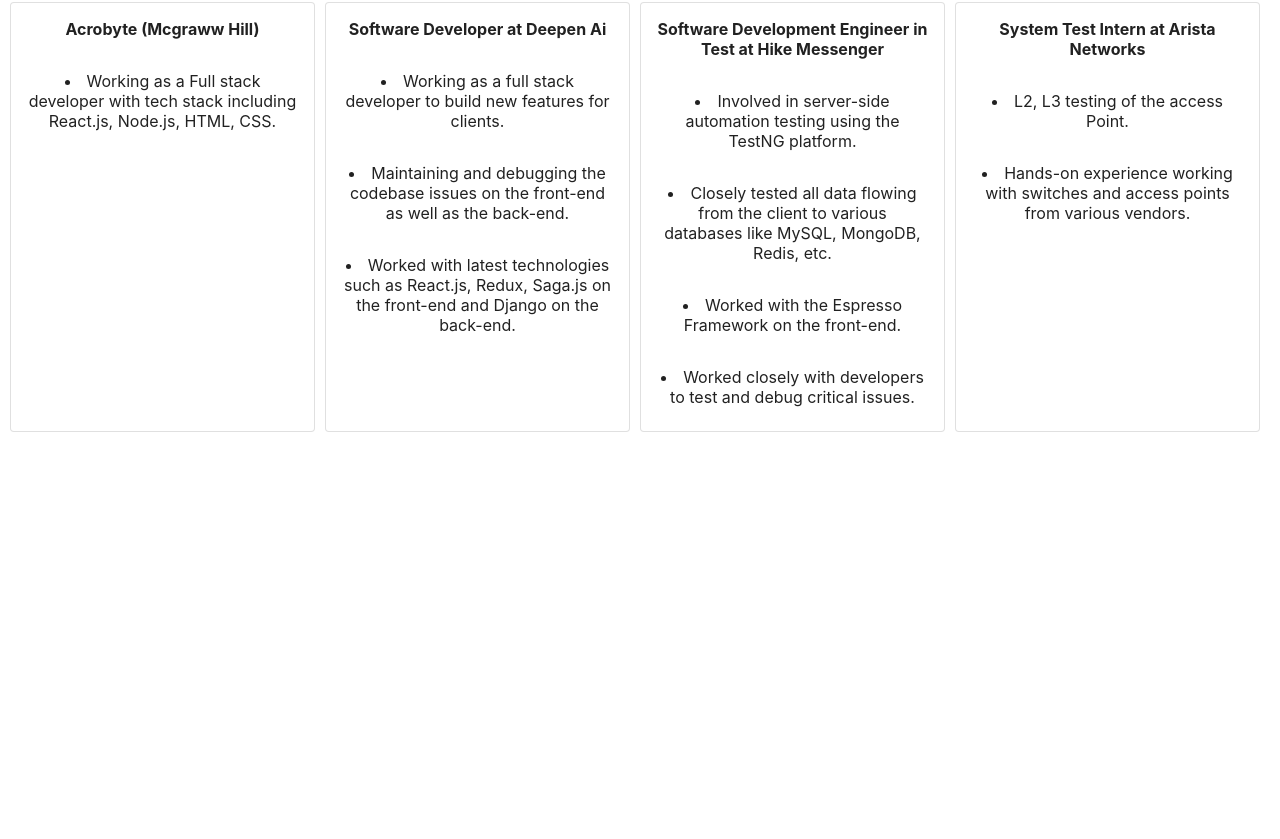
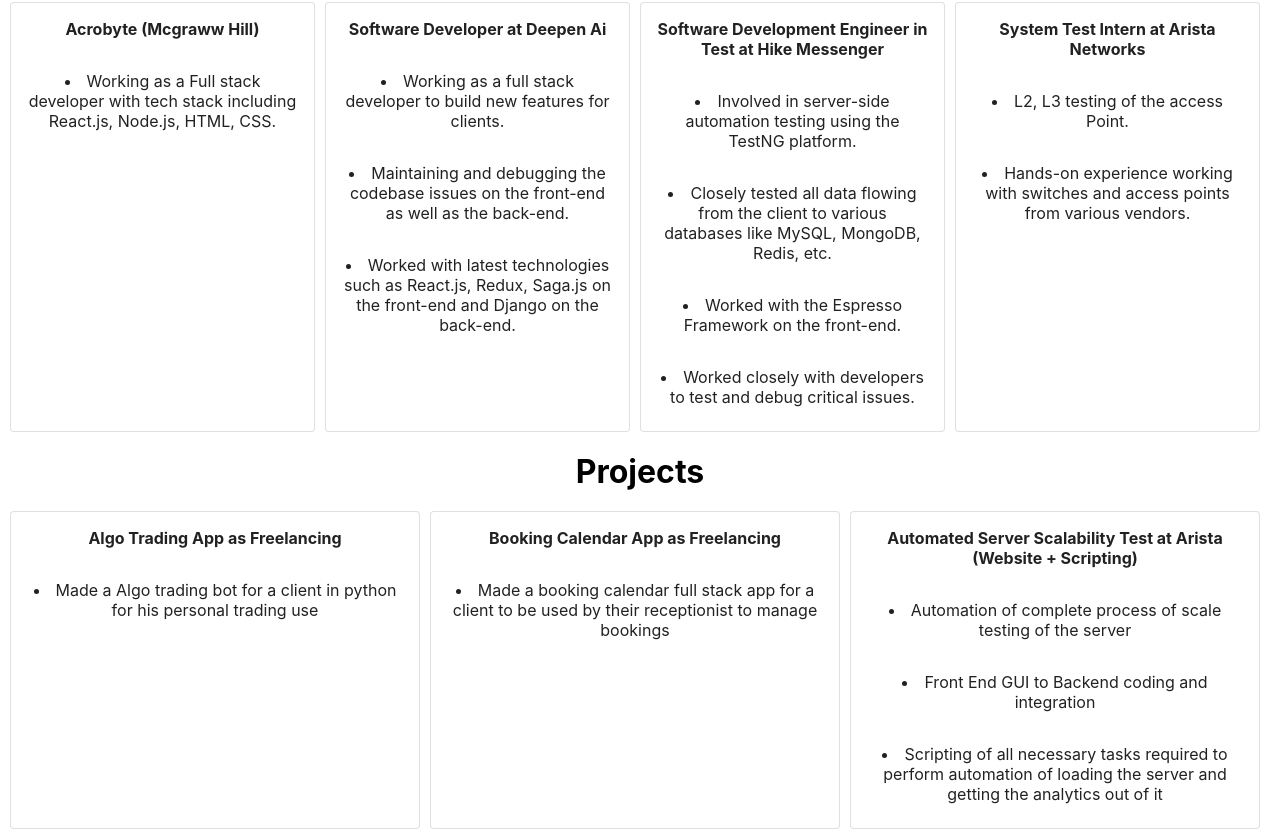
Before and after one commit to medhruv7/react-portfolio, a React (Create React App) app in the folder portfolio/: page / in a window 1280 px wide. Shown: the part 298-1137 px from the top of the page. Before the commit the page ends 800 px from the top, so only its background shows below. Built offline with nearby package versions, Linux system fonts and the light colour scheme; the HTML template or start-up script is replaced by a standard one.

Commit message:
added project section skeleton

```diff
--- a/portfolio/src/App.js
+++ b/portfolio/src/App.js
@@ -1,5 +1,6 @@
 import Home from "./components/Home";
 import Navbar from "./components/Navbar";
+import Projects from "./components/Projects";
 import WorkExperience from "./components/WorkExperience";
 
 function App() {
@@ -8,6 +9,7 @@
       <Navbar />
       <Home />
       <WorkExperience />
+      <Projects />
     </div>
   );
 }
--- /dev/null
+++ b/portfolio/src/components/Projects.js
@@ -0,0 +1,62 @@
+import { Card, CardContent } from "@mui/material";
+
+const Projects = () => {
+  const content = [
+    [
+      "Algo Trading App as Freelancing",
+      "Made a Algo trading bot for a client in python for his personal trading use",
+    ],
+    [
+        "Booking Calendar App as Freelancing",
+        "Made a booking calendar full stack app for a client to be used by their receptionist to manage bookings"
+    ],
+    [
+        "Automated Server Scalability Test at Arista (Website + Scripting)",
+        "Automation of complete process of scale testing of the server",
+        "Front End GUI to Backend coding and integration",
+        "Scripting of all necessary tasks required to perform automation of loading the server and getting the analytics out of it"
+    ]
+  ];
+
+  const cardStyle = {
+    textAlign: "center",
+    marginRight: "10px",
+    flex: "1",
+  };
+
+  const cardsContainerStyle = {
+    display: "flex",
+    padding: "10px",
+  };
+
+  const projectsHeading = {
+    textAlign: "center",
+    fontSize: "2em",
+    fontWeight: "bold",
+    padding: "10px",
+  }
+
+  const createCard = (content) => {
+    return (
+      <Card variant="outlined" style={cardStyle}>
+        {content.map((item, idx) => (
+          <CardContent
+            key={idx}
+            style={{ fontWeight: idx === 0 ? "bold" : "" }}
+          >
+            {idx === 0 ? item : <li>{item}</li>}
+          </CardContent>
+        ))}
+      </Card>
+    );
+  };
+
+  return (
+    <div>
+        <div style={projectsHeading}>Projects</div>
+        <div style={cardsContainerStyle}>{content.map(item => createCard(item))}</div>
+    </div>
+  )
+};
+
+export default Projects;
```
